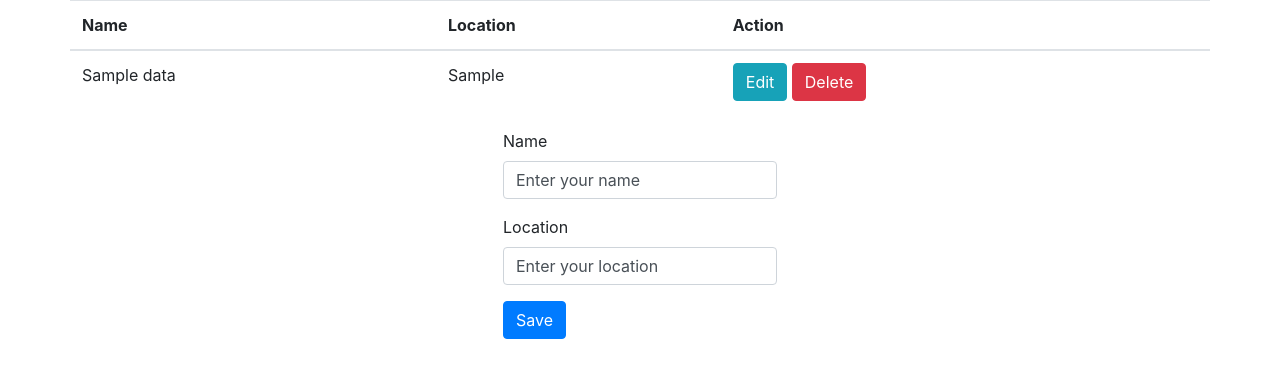
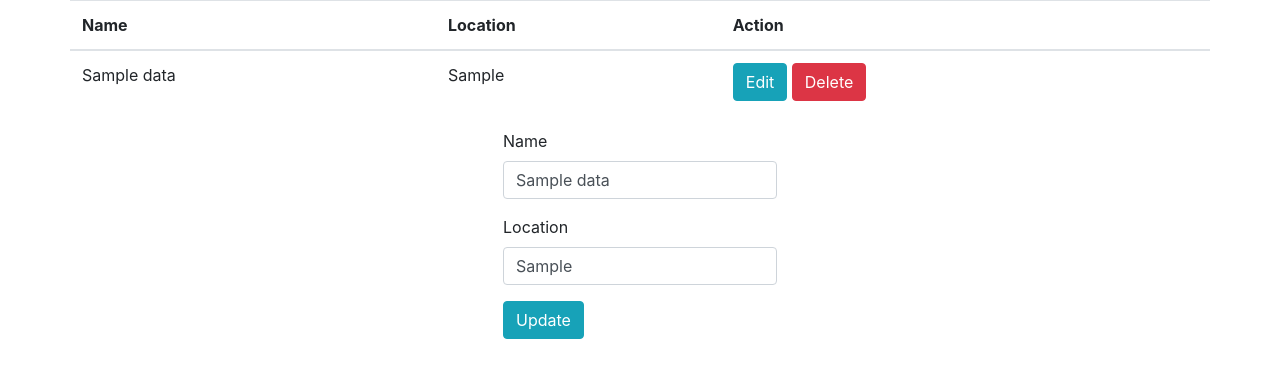
Before and after one commit to salvadormartin3z/CRUDphp, a PHP site: page /index.php?edit=1 in a window 1280 px wide. Shown: the top 378 px of the page. Run offline with PHP 8.4, Linux system fonts and the light colour scheme; tables that the repository leaves empty or names only in its code hold one stand-in row (values such as "Sample post").

Commit message:
ADD edit button

```diff
--- a/index.php
+++ b/index.php
@@ -75,16 +75,27 @@
 
             <div class="row justify-content-center">
                 <form action="process.php" method="post">
+                    <input type="hidden" name="id" value="<?php echo $id?>">
                     <div class="form-group">
                     <label for="">Name</label>
-                        <input type="text" name="name" class="form-control"value="Enter your name">
+                        <input type="text" name="name" class="form-control" value="<?php echo $name; ?>" placeholder="Enter your name">
                     </div>
                     <div class="form-group">
                         <label for="">Location</label>
-                        <input type="text" name="location" class="form-control"value="Enter your location">
+                        <input type="text" name="location" class="form-control" value="<?php echo $location; ?>" placeholder="Enter your location">
                     </div>
                     <div class="form-group">
-                        <button type="submit" class="btn btn-primary"name="save">Save</button>
+                        <?php
+                            if($update == true):
+                        ?>
+                                <button type="submit" class="btn btn-info" name="update">Update</button>
+                        <?php
+                            else:
+                        ?>
+                                <button type="submit" class="btn btn-primary" name="save">Save</button>
+                        <?php
+                            endif;
+                        ?>
                     </div>
                 </form>
             </div>
--- a/process.php
+++ b/process.php
@@ -2,6 +2,11 @@
 session_start();
 //Remember delete the password
 $mysqli = new mysqli('localhost', 'root', '', 'crudphp')  or die(mysqli_error($mysqli));
+
+$id = 0;
+$update = false;
+$name = '';
+$location = '';
 
 if (isset($_POST['save'])) {
     $name = $_POST['name'];
@@ -17,10 +22,34 @@ if (isset($_POST['save'])) {
 
 if (isset($_GET['delete'])){
     $id = $_GET['delete'];
-    $mysqli->query("DELETE FROM data WHERE id=$id") or die($mysqli->error);
+    $mysqli->query("DELETE FROM data WHERE id=$id") or die($mysqli->error());
 
     $_SESSION['message'] = 'Record has been deleted';
     $_SESSION['msg_type'] = 'danger';
 
     header("location: index.php");
 }
+
+if(isset($_GET['edit'])){
+    $id = $_GET['edit'];
+    $update = true;
+    $result = $mysqli->query("SELECT * FROM data WHERE id=$id") or die($mysqli->error());
+    if ($result==TRUE){
+        $row = $result->fetch_array();
+        $name = $row['name'];
+        $location = $row['location'];
+    }
+}
+
+if(isset($_POST['update'])){
+    $id = $_POST['id'];
+    $name = $_POST['name'];
+    $location = $_POST['location'];
+
+    $mysqli -> query("UPDATE data SET name='$name', location='$location' WHERE id=$id") or die($mysqli->error);
+
+    $_SESSION['message'] = "Record has been updated!";
+    $_SESSION['msg_type'] = "warning";
+
+    header('location: index.php');
+}
```
